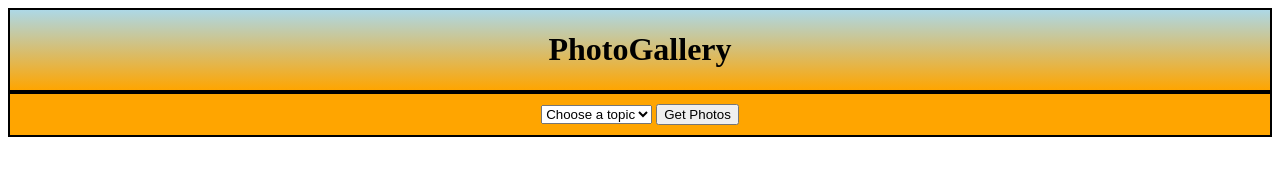
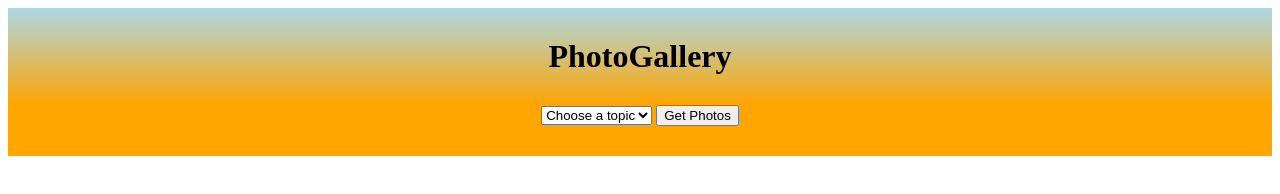
Before and after one commit to rkillion/project-phase-1, a plain HTML site: page index.html in a window 1280 px wide. Drawn offline with Linux system fonts and the light colour scheme.

Commit message:
changed display of api key and style

```diff
--- a/index.html
+++ b/index.html
@@ -4,7 +4,7 @@
         <meta charset="utf-8">
         <title>PhotoGallery</title>
         <link rel="stylesheet" href="style.css">
-        <script src="src/api-info.js"></script>
+        <script src="src/api.js"></script>
         <script src="src/index.js"></script>
     </head>
     <body>
--- a/src/api-info.js
+++ /dev/null
@@ -1 +0,0 @@
-const key = "22718027-20fc84a3c87d4dbf9a7a7b894"
--- a/src/index.js
+++ b/src/index.js
@@ -1,5 +1,5 @@
 document.addEventListener("DOMContentLoaded",()=> {
-
+    console.log(key);
 })
 
 //-----Write a function to get photographs from the api
--- a/style.css
+++ b/style.css
@@ -1,10 +1,17 @@
+h1 {
+    margin: 0px;
+    padding: 30px;
+}
+
 header, #selection-area {
     display: block;
     /*width: 400px;
     margin-left: auto;
-    margin-right: auto; */
-    border: 2px solid black;
+    margin-right: auto;
+    border: 2px solid black;*/
     text-align: center;
+    margin-top: 0px;
+    margin-bottom: 0px;
 }
 
 #main-header {
@@ -12,6 +19,7 @@ header, #selection-area {
 }
 
 form {
-    padding: 10px;
+    padding-top: 0px;
+    padding-bottom: 30px;
     background: orange;
 }
```
Also changed, not shown: 1 other file.
